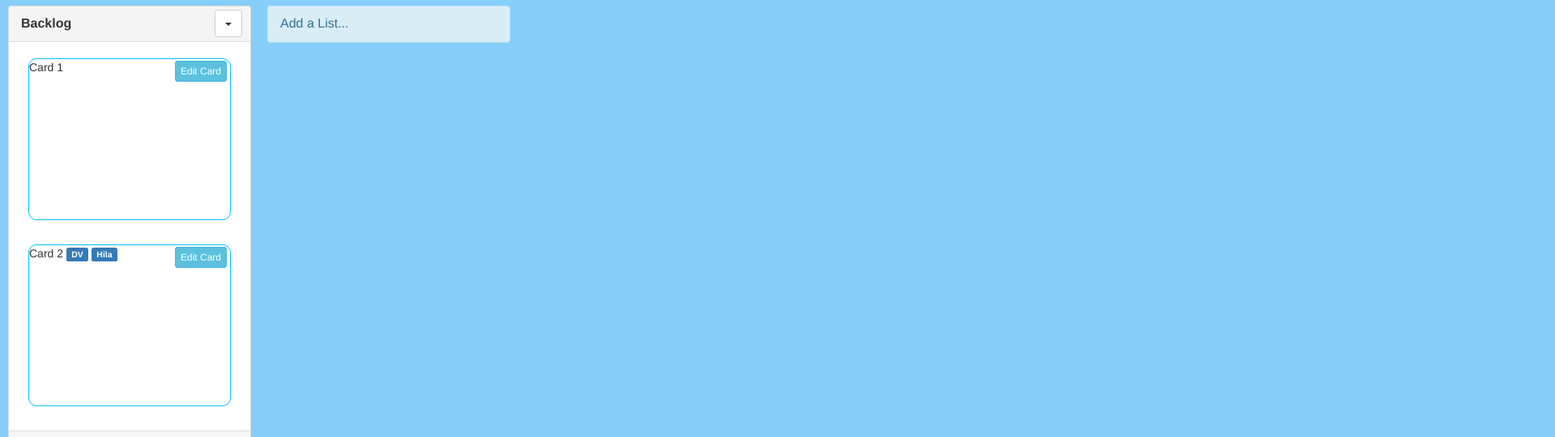
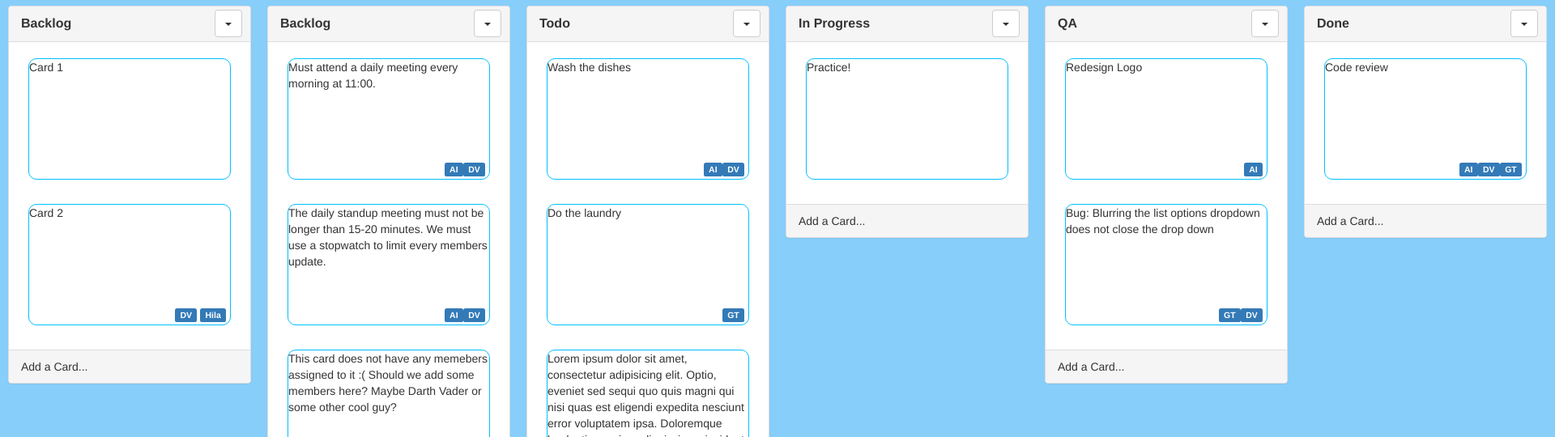
Before and after one commit to HiLuLiT/taskboard, a website: page index.html in a window 1280 px wide. Shown: the part 53-593 px from the top of the page at 81% size, 1920 px wide, since content can reach past the window. Drawn offline with Linux system fonts and the light colour scheme; files whose address does not match are found by name.

Commit message:
added edit btns and name labels

```diff
--- a/JS/main.js
+++ b/JS/main.js
@@ -1,5 +1,6 @@
 //====== NEW LISTS =====
-function addListHandler() {
+function addNewList(data) {
+
   // Get a reference to the parent element
   const dadUl = document.querySelector('.lists-wrap');
   const addList = document.querySelector('.add-li');
@@ -33,38 +34,95 @@ function addListHandler() {
 
   // adds new list to position, and makes it support title change
   dadUl.insertBefore(newLi, addList);
-  makeNewListSupportTitle(newLi);
+  makeListSupportTitle(newLi);
 
-  //targets new card button of new list and runs function on it
+  //targets add new card button of new list and runs function on it
   const addBtn = newLi.querySelector('.add-card-btn');
   handleAddingCardEvent(addBtn);
 
-  // add listener to dropdown btns and runs function
+  // add listener to new list's dropdown btns and makes them support delete
   const dropDownBtn = newLi.querySelector('.dropdown-toggle');
   makeTheButtonSupportDelete(dropDownBtn);
+
+  // const editBtn = newLi.querySelector('.edit-card-btn');
+  // editListButton(editBtn);
+
+
+  if (data !== undefined && !data.type) {
+// ========== if there is JSON data ========
+
+    // target data title
+    const dataTitle = data.title;
+
+    // target new list title
+    const listTitle = newLi.querySelector('.span-elm');
+    listTitle.innerHTML = dataTitle;
+
+    // target new list's UL
+    const mainUl = newLi.querySelector('.main-ul');
+
+    // taregt array of tasks objects
+    const taskData = data.tasks;
+
+    for (const data of taskData) {
+      addCard(mainUl, data);
+      const dataMembers = data.members;
+
+    }
+  }
 }
 
-function CreateNewList() {
+
+// adds event listener to all existing lists
+function addListHandler() {
   const addList = document.querySelector('.add-li');
-  addList.addEventListener('click', addListHandler);
+  addList.addEventListener('click', addNewList);
 }
 
 
 // ===== NEW CARDS =======
 // adds a click listener to card button and targets it's destination UL, then runs function
 function handleAddingCardEvent(button) {
+
   button.addEventListener('click', function (e) {
     const list = e.target.parentNode.parentNode;
     const ul = list.querySelector('.main-ul');
     addCard(ul);
   });
 }
-//creates new card <li> with class & content
-function addCard(cardslist) {
+//creates new card <li> with class & content & EDIT BTN & assigned members initials
+function addCard(cardslist, taskData) {
   const newCard = document.createElement('li');
-  newCard.className = "main-li";
-  newCard.textContent = "Another Card";
-  cardslist.appendChild(newCard);
+  const editBtn = document.createElement('button');
+  const membersDiv = document.createElement('div');
+  membersDiv.className = "member-labels";
+
+
+  editBtn.className = 'btn btn-info edit-card-btn btn-xs';
+  editBtn.textContent = "Edit Card";
+  if (taskData) {
+    newCard.className = "main-li";
+    newCard.textContent = taskData.text;
+    const dataMembers = taskData.members;
+    for (const member of dataMembers) {
+      const memberName = document.createElement('span');
+      const secondWord = member.indexOf(' ') + 1;
+      memberName.textContent = member[0] + member[secondWord];
+      memberName.title= member;
+      memberName.className = "label label-primary";
+      membersDiv.appendChild(memberName);
+    }
+    newCard.appendChild(membersDiv);
+    newCard.appendChild(editBtn);
+    cardslist.appendChild(newCard);
+
+  }
+  if (!taskData) {
+    newCard.className = "main-li";
+    newCard.textContent = "Another Card";
+    cardslist.appendChild(newCard);
+    newCard.appendChild(editBtn);
+  }
 }
 
 function targetAllAddCardBtns() {
@@ -76,7 +134,7 @@ function targetAllAddCardBtns() {
 
 
 // ===== Titles ======
-function makeNewListSupportTitle() {
+function makeListSupportTitle() {
 // target all spans
   const titleElm = document.querySelectorAll('.span-elm');
   for (const title of titleElm) {
@@ -187,20 +245,41 @@ function deleteListItem(event) {
 
 // ==== ADD EDIT OPTION TO CARDS =====
 
-// target all cards
-const allCards = document.querySelectorAll('edit-card-btn');
-for (const card of allCards) {
-console.log(card);
-}
-
-
-
-
+// function addEditBtn() {
+//   const editButtons = document.querySelectorAll('.edit-card-btn');
+//   for (const btn of editButtons) {
+//     btn.addEventListener('click', doSomethingToEdit)
+//   }
+//
+//   function doSomethingToEdit(event) {
+//     console.info("hey");
+//   }
+// }
 /**
  *
  * Init the app
  */
 
+
 targetAllAddCardBtns();
-CreateNewList();
-makeNewListSupportTitle();
+addListHandler();
+makeListSupportTitle();
+
+
+function reqListener() {
+  const localDataList = JSON.parse(this.responseText);
+  const listsData = localDataList.board;
+
+  for (const list of listsData) {
+    addNewList(list);
+  }
+
+  // const taskboard = localDataList.board
+  // console.log(localDataList);
+
+}
+
+var DataList = new XMLHttpRequest();
+DataList.addEventListener("load", reqListener);
+DataList.open("GET", "assets/board.json");
+DataList.send();
--- /dev/null
+++ b/assets/board.json
@@ -0,0 +1,105 @@
+{
+  "board": [
+    {
+      "title": "Backlog",
+      "tasks": [
+        {
+          "text": "Must attend a daily meeting every morning at 11:00.",
+          "members": [
+            "Alex Ilyaev",
+            "Dima Vishnevetsky"
+          ]
+        },
+        {
+          "text": "The daily standup meeting must not be longer than 15-20 minutes. We must use a stopwatch to limit every members update.",
+          "members": [
+            "Alex Ilyaev",
+            "Dima Vishnevetsky"
+          ]
+        },
+        {
+          "text": "This card does not have any memebers assigned to it :(\nShould we add some members here?\nMaybe Darth Vader or some other cool guy?",
+          "members": []
+        },
+        {
+          "text": "Must attend a daily meeting every morning at 11:00.",
+          "members": [
+            "Dima Vishnevetsky"
+          ]
+        },
+        {
+          "text": "Lorem ipsum dolor sit amet, consectetur adipisicing elit. Optio, eveniet sed sequi quo quis magni qui nisi quas est eligendi expedita nesciunt error voluptatem ipsa. Doloremque laudantium, minus dignissimos incidunt. Lorem ipsum dolor sit amet, consectetur adipisicing elit. Aspernatur culpa delectus, impedit ad maxime repudiandae distinctio, id ut molestias, consectetur laudantium itaque ratione et praesentium nulla provident excepturi natus eveniet!.",
+          "members": [
+            "Alex Ilyaev",
+            "Dima Vishnevetsky"
+          ]
+        }
+      ]
+    },
+    {
+      "title": "Todo",
+      "tasks": [
+        {
+          "text": "Wash the dishes",
+          "members": [
+            "Alex Ilyaev",
+            "Dima Vishnevetsky"
+          ]
+        },
+        {
+          "text": "Do the laundry",
+          "members": [
+            "Gil Tayar"
+          ]
+        },
+        {
+          "text": "Lorem ipsum dolor sit amet, consectetur adipisicing elit. Optio, eveniet sed sequi quo quis magni qui nisi quas est eligendi expedita nesciunt error voluptatem ipsa. Doloremque laudantium, minus dignissimos incidunt. Lorem ipsum dolor sit amet, consectetur adipisicing elit. Aspernatur culpa delectus, impedit ad maxime repudiandae distinctio, id ut molestias, consectetur laudantium itaque ratione et praesentium nulla provident excepturi natus eveniet!",
+          "members": [
+            "Alex Ilyaev",
+            "Dima Vishnevetsky"
+          ]
+        }
+      ]
+    },
+    {
+      "title": "In Progress",
+      "tasks": [
+        {
+          "text": "Practice!",
+          "members": []
+        }
+      ]
+    },
+    {
+      "title": "QA",
+      "tasks": [
+        {
+          "text": "Redesign Logo",
+          "members": [
+            "Alex Ilyaev"
+          ]
+        },
+        {
+          "text": "Bug: Blurring the list options dropdown does not close the drop down",
+          "members": [
+            "Gil Tayar",
+            "Dima Vishnevetsky"
+          ]
+        }
+      ]
+    },
+    {
+      "title": "Done",
+      "tasks": [
+        {
+          "text": "Code review",
+          "members": [
+            "Alex Ilyaev",
+            "Dima Vishnevetsky",
+            "Gil Tayar"
+          ]
+        }
+      ]
+    }
+  ]
+}
--- a/index.html
+++ b/index.html
@@ -42,10 +42,18 @@
           <ul class="main-ul">
             <li class="main-li">Card 1
               <button type="button" class="btn btn-info edit-card-btn btn-xs">Edit Card</button>
+              <div class="member-labels">
+              <span class="label label-primary"></span>
+              <span class="label label-primary"></span>
+              </div>
+            </li>
             <li class="main-li">Card 2
               <button type="button" class="btn btn-info edit-card-btn btn-xs">Edit Card</button>
+              <div class="member-labels">
                 <span class="label label-primary">DV</span>
                 <span class="label label-primary">Hila</span>
+              </div>
+            </li>
           </ul>
         </div>
         <div class="panel-footer">
@@ -143,7 +151,6 @@
       <div class="panel panel-info">
         <div class="panel-heading">
           <button class="panel-title add-list-btn li-btn">Add a List...</button>
-
         </div>
       </div>
     </li>
--- a/main.css
+++ b/main.css
@@ -10,15 +10,15 @@ body {
 body {
   background-color: lightskyblue;
 }
+
 /*/// general styling*/
-
 
 /*//flex-box div wrapper*/
 .flex-wrap {
   display: flex;
-  margin:0;
+  margin: 0;
   flex-wrap: nowrap;
-  padding-left:0;
+  padding-left: 0;
 }
 
 .panel-body {
@@ -28,7 +28,6 @@ body {
 .panel {
   margin: 0;
 }
-
 
 .add-list-btn,
 .add-card-btn {
@@ -44,10 +43,12 @@ span {
 }
 
 .edit-card-btn {
+  display: none;
+  position: absolute;
   margin-top: 2px;
   padding: 3px 6px;
-  position: absolute;
-  right: 30px;
+  top: 2%;
+  right: 2%;
 }
 
 .navbar {
@@ -85,24 +86,32 @@ span {
 }
 
 .main-ul {
+  position: relative;
   overflow: scroll;
   max-height: calc(100vh - 180px);
   padding: 0;
 }
 
 .main-li {
+  position: relative;
   border: 1px solid deepskyblue;
   list-style: none;
   width: 250px;
-  height: 200px;
+  min-height: 150px;
   margin: auto;
   margin-bottom: 30px;
   margin-top: 20px;
   border-radius: 10px;
 }
 
-.main-li:hover {
+.member-labels {
+position: absolute;
+  bottom: 2%;
+  right: 2%;
+}
 
+.main-li:hover .edit-card-btn {
+  display: block;
 }
 
 .dropdown {
@@ -112,9 +121,9 @@ span {
 }
 
 .dropdown ul {
-  position:  absolute;
+  position: absolute;
   top: 33px;
-  left:-125px;
+  left: -125px;
 }
 
 /*//hides all inputs*/
```
Also changed, not shown: 1 other file. Lines whose indentation alone changed are shown as unchanged.
